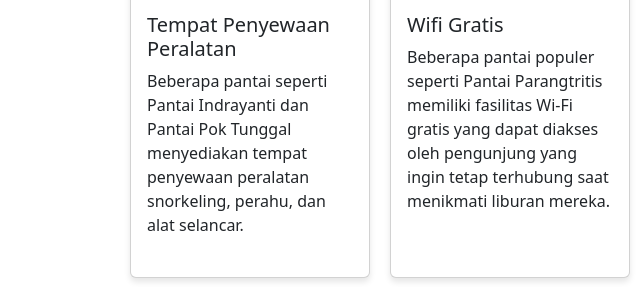
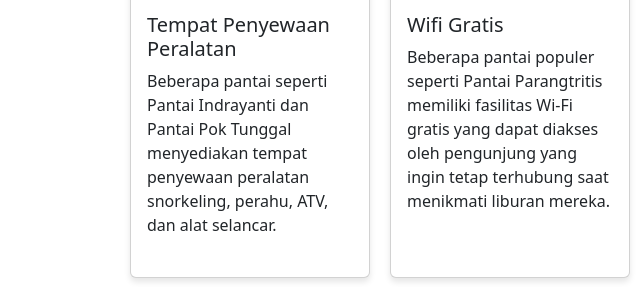
Before and after one commit to Fyelz2/Rekomendasi_Pantai_Jogja, a plain HTML site: page Index.html in a window 1280 px wide. Shown: the part 2376-2663 px from the top of the page, 0-640 px from the left. Drawn offline with nearby package versions, Linux system fonts and the light colour scheme.

Commit message:
Update Index.html

```diff
--- a/Index.html
+++ b/Index.html
@@ -240,7 +240,7 @@
             <img src="Persewaan.png" class="card-img-top" alt="Tempat Penyewaan">
             <div class="card-body">
               <h5 class="card-title">Tempat Penyewaan Peralatan</h5>
-              <p class="card-text">Beberapa pantai seperti Pantai Indrayanti dan Pantai Pok Tunggal menyediakan tempat penyewaan peralatan snorkeling, perahu, dan alat selancar.</p>
+              <p class="card-text">Beberapa pantai seperti Pantai Indrayanti dan Pantai Pok Tunggal menyediakan tempat penyewaan peralatan snorkeling, perahu, ATV, dan alat selancar.</p>
             </div>
           </div>
           <div class="card" style="width: 15rem;">
```
